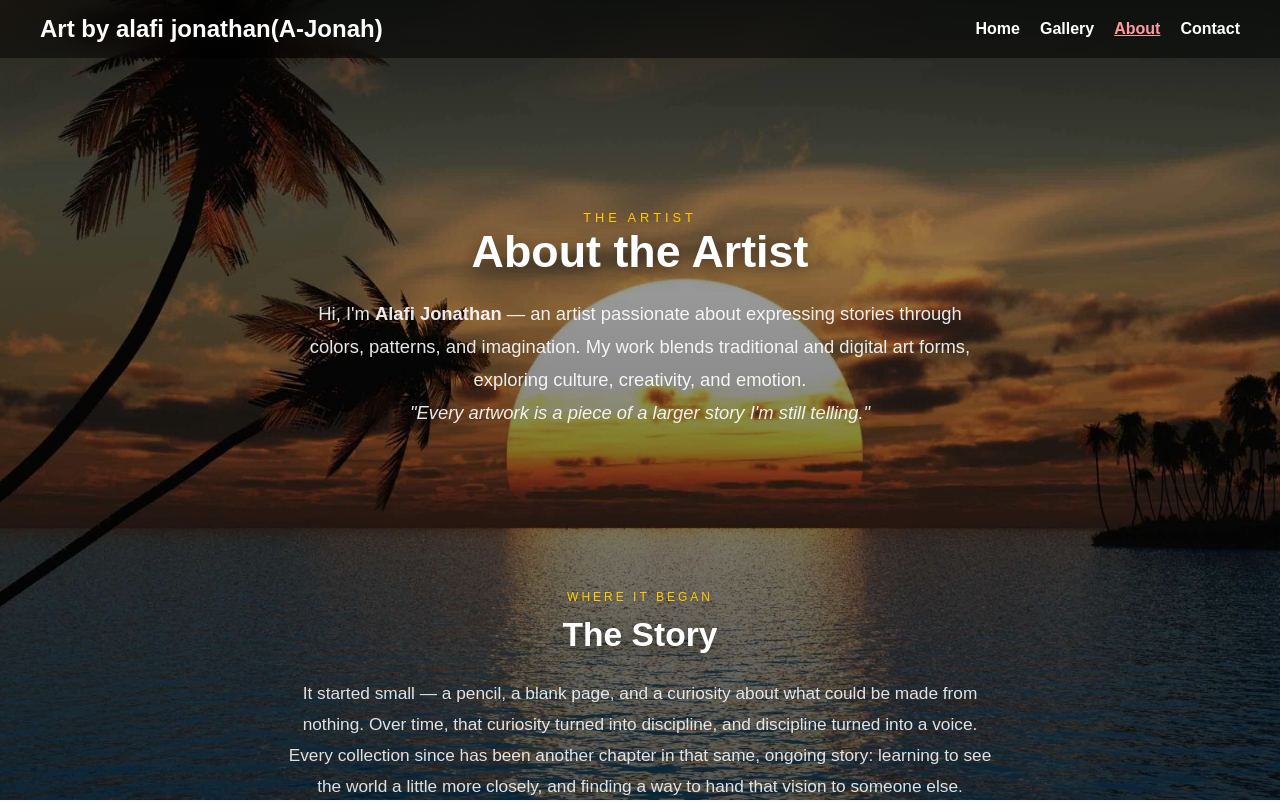
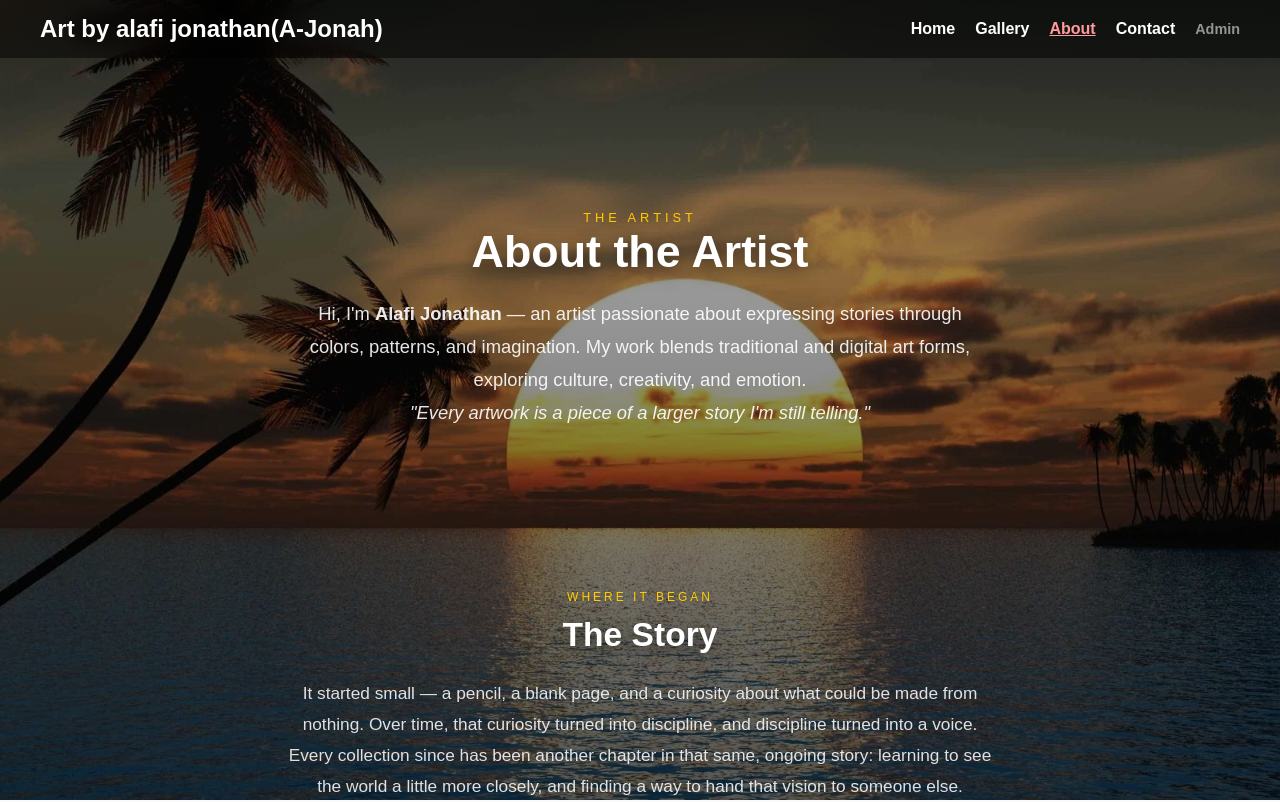
Before and after one commit to Atelier-22/Atelier-art-website, a plain HTML site: page about.html in a window 1280 px wide. Shown: the top 802 px of the page. Drawn offline with Linux system fonts and the light colour scheme.

Commit message:
Update about.html

```diff
--- a/about.html
+++ b/about.html
@@ -344,6 +344,7 @@
     <li><a href="gallery.html">Gallery</a></li>
     <li><a href="about.html" class="active">About</a></li>
     <li><a href="contact.html">Contact</a></li>
+    <li><a href="admin.html" class="admin-link">Admin</a></li>
   </ul>
 </nav>
 
```
